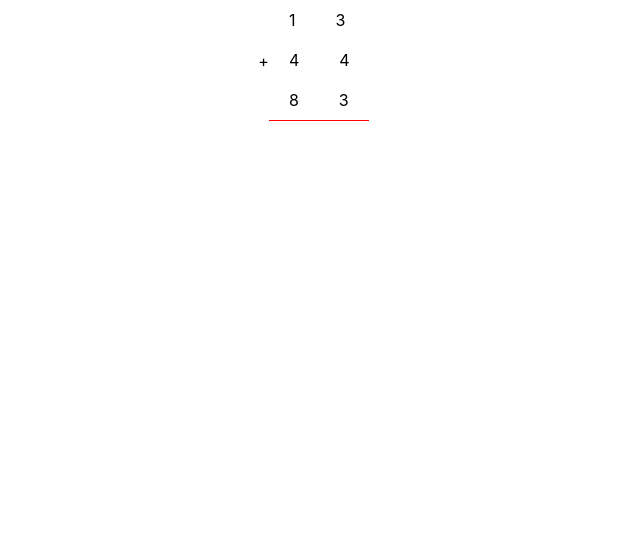
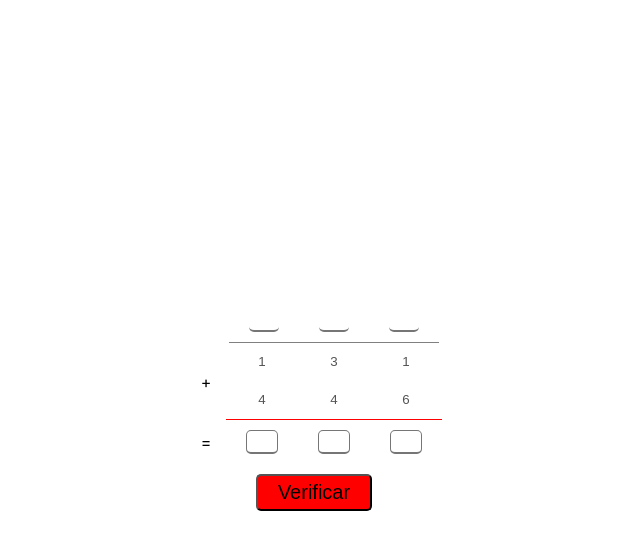
Before and after one commit to juanpablo-is/react-maths, a React (Create React App) app: page /add in a window 1280 px wide. Shown: the top 550 px of the page, without its empty margins (326-966 px from the left). Built offline with nearby package versions, Linux system fonts and the light colour scheme.

Commit message:
Add individual components (Button, Input and HeaderNumber)

```diff
--- a/src/App.tsx
+++ b/src/App.tsx
@@ -10,7 +10,7 @@ const App = () => {
   return (
     <Router>
       <Route exact path="/" children={<Home />} />
-      <Route path="/add" children={<Add lines={3} columns={2} />} />
+      <Route path="/add" children={<Add lines={2} columns={3} header={true} />} />
       {/* <Route path="*" children={<NotFound />} /> */}
     </Router>
   );
--- a/src/components/Add/Add.styles.ts
+++ b/src/components/Add/Add.styles.ts
@@ -1,22 +1,35 @@
-import styled from "styled-components";
+import styled, { css } from "styled-components";
 
 export const Wrapper = styled.div`
+    width: max-content;
+    height: 100vh;
     display: flex;
     justify-content: center;
     align-items: center;
+    flex-direction: column;
+    margin: 10px auto;
+
+    .content {
+        display: flex;
+        justify-content: center;
+        align-items: center;
+
+        .symbol {
+            width: 40px;
+            text-align: center;
+        }
+    }
 `;
 
 export const Expression = styled.div`
     .line {
         width: fit-content;
-
-        p {
-            display: inline-block;
-            margin: 10px 20px;
-        }
     }
 
     .line:last-child{
         border-bottom: 1px solid red;
     }
 `;
+
+export const Result = styled.div`
+`;
--- a/src/components/Add/index.tsx
+++ b/src/components/Add/index.tsx
@@ -1,12 +1,16 @@
 import React, { useEffect, useState } from 'react';
-import { Expression, Wrapper } from './Add.styles';
+import Button from '../common/Button';
+import HeaderNumber from '../common/HeaderNumber';
+import Input from '../common/Input';
+import { Expression, Result, Wrapper } from './Add.styles';
 
 type Props = {
     lines: number;
     columns: number;
+    header: boolean;
 }
 
-const Add: React.FC<Props> = ({ lines, columns }) => {
+const Add: React.FC<Props> = ({ lines, columns, header }) => {
     const [getExpression, setExpression] = useState([""]);
     const [getTotal, setTotal] = useState(0);
 
@@ -19,21 +23,41 @@ const Add: React.FC<Props> = ({ lines, columns }) => {
 
     return (
         <Wrapper>
+            {header && <HeaderNumber columns={columns} />}
+
+            <div className="content">
                 <div className="symbol">+</div>
                 <Expression>
                     {getExpression.map((data, i) => (
                         <div key={i} className="line">
                             {Array.from(data).map((number, j) => (
-                            <p key={j}>{number}</p>
+                                <Input disabled={true} key={j} defaultValue={number} />
                             ))}
                         </div>
                     ))}
                 </Expression>
+            </div>
+
+            <div className="content">
+                <div className="symbol">=</div>
+                <Result>
+                    {Array.from(Array(columns).keys()).map((_, i) => (
+                        <Input key={i} />
+                    ))}
+                </Result>
+            </div>
+
+            <Button text="Verificar" triggerClick={testing} />
         </Wrapper>
     );
 }
 
-function createExpression(line: number, columns: number): any {
+const testing = () => {
+    console.log("test")
+};
+
+// Create random numbers depending line and columns.
+const createExpression = (line: number, columns: number): any => {
     const max = parseInt("9".repeat(columns));
     let total = 0;
 
@@ -41,7 +65,7 @@ function createExpression(line: number, columns: number): any {
         const number = Math.floor(Math.random() * max);
         total += number;
 
-        return ((number < 10 ? '0' : '') + number).toString();
+        return number.toString().padStart(columns, "0");
     });
 
     return { expression, total };
--- a/src/components/common/Button/Button.styles.ts
+++ b/src/components/common/Button/Button.styles.ts
@@ -2,12 +2,24 @@ import styled from "styled-components";
 
 export const Link = styled.a`
     background: red;
-    padding: 10px 20px;
+    padding: 5px 20px;
     border-radius: 5px;
-    margin: 20px;
+    margin: 10px;
     text-align: center;
     text-decoration: none;
     color: black;
     cursor: pointer;
     font-size: 20px;
 `;
+
+export const ButtonStyle = styled.button`
+    background: red;
+    padding: 5px 20px;
+    border-radius: 5px;
+    margin: 10px;
+    text-align: center;
+    text-decoration: none;
+    color: black;
+    cursor: pointer;
+    font-size: 20px;
+`;
--- a/src/components/common/Button/index.tsx
+++ b/src/components/common/Button/index.tsx
@@ -1,18 +1,18 @@
 import React from 'react';
 
-import { Link } from './Button.styles';
+import { ButtonStyle, Link } from './Button.styles';
 
 type Props = {
     text: string;
     path?: string;
+    triggerClick?: any;
 }
 
 // Components
-const Button: React.FC<Props> = ({ text, path = "" }) => {
+const Button: React.FC<Props> = ({ text, path, triggerClick }) => {
     return (
-        path
-            ? <Link href={path}>{text}</Link>
-            : <Link>{text}</Link>
+        path ? <Link href={path}>{text}</Link>
+            : <ButtonStyle onClick={triggerClick}>{text}</ButtonStyle>
     );
 };
 
--- /dev/null
+++ b/src/components/common/HeaderNumber/HeaderNumber.styles.ts
@@ -0,0 +1,22 @@
+import styled from "styled-components";
+
+export const Header = styled.div`
+    display: flex;
+    justify-content: center;
+    align-items: center;
+
+    .symbol {
+        width: 40px;
+        text-align: center;
+    }
+
+    .auxHeader {
+        border-bottom: 1px solid grey;
+
+        input {
+            border-top: none;
+            border-right: none;
+            border-left: none;
+         }
+    }
+`;
--- /dev/null
+++ b/src/components/common/HeaderNumber/index.tsx
@@ -0,0 +1,22 @@
+import { type } from "os";
+import React from "react";
+import Input from "../Input";
+import { Header } from "./HeaderNumber.styles";
+
+type Props = {
+    columns: number;
+}
+const HeaderNumber: React.FC<Props> = ({ columns }) => {
+    return (
+        <Header>
+            <div className="symbol"></div>
+            <div className="auxHeader">
+                {Array.from(Array(columns).keys()).map((_, i) => (
+                    <Input key={i} />
+                ))}
+            </div>
+        </Header>
+    );
+}
+
+export default HeaderNumber;
--- /dev/null
+++ b/src/components/common/Input/Input.styles.ts
@@ -0,0 +1,24 @@
+import styled, { css } from "styled-components";
+
+export const InputStyled = styled.input`
+    width: 30px;
+    text-align: center;
+    display: inline-block;
+    margin: 10px 20px;
+    padding: 3px 0px;
+    border-style: solid;
+    border-radius: 5px;
+    border-width: 1.7px;
+    border-bottom-width: 2px;
+
+    ${props => props.disabled &&
+        css`
+            padding: 0px;
+            background: white;
+            border-color: white;
+        `};
+
+     &:focus {
+        outline: none;
+     }
+`;
--- /dev/null
+++ b/src/components/common/Input/index.tsx
@@ -0,0 +1,13 @@
+import React from "react";
+import { InputStyled } from "./Input.styles";
+
+type Props = {
+    disabled?: boolean;
+    defaultValue?: any;
+}
+
+const Input: React.FC<Props> = ({ disabled, defaultValue }) => (
+    <InputStyled disabled={disabled} defaultValue={defaultValue} />
+);
+
+export default Input;
--- a/src/index.css
+++ b/src/index.css
@@ -1,13 +1,15 @@
+:root {
+  --colorSuccess: #5cb85c;
+  --colorFail: #ff6060;
+}
+
 body {
   margin: 0;
-  font-family: -apple-system, BlinkMacSystemFont, 'Segoe UI', 'Roboto', 'Oxygen',
-    'Ubuntu', 'Cantarell', 'Fira Sans', 'Droid Sans', 'Helvetica Neue',
-    sans-serif;
+  font-family: -apple-system, BlinkMacSystemFont, 'Segoe UI', 'Roboto', 'Oxygen', 'Ubuntu', 'Cantarell', 'Fira Sans', 'Droid Sans', 'Helvetica Neue', sans-serif;
   -webkit-font-smoothing: antialiased;
   -moz-osx-font-smoothing: grayscale;
 }
 
 code {
-  font-family: source-code-pro, Menlo, Monaco, Consolas, 'Courier New',
-    monospace;
+  font-family: source-code-pro, Menlo, Monaco, Consolas, 'Courier New', monospace;
 }
```
Lines whose indentation alone changed are shown as unchanged.
